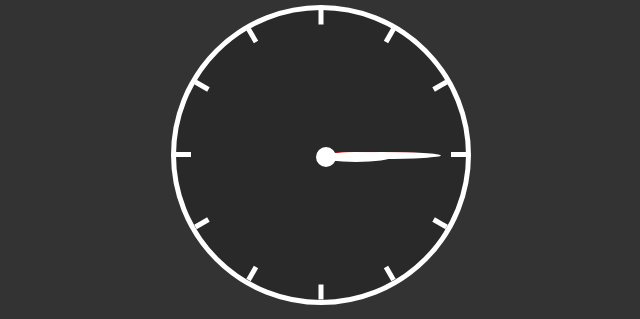
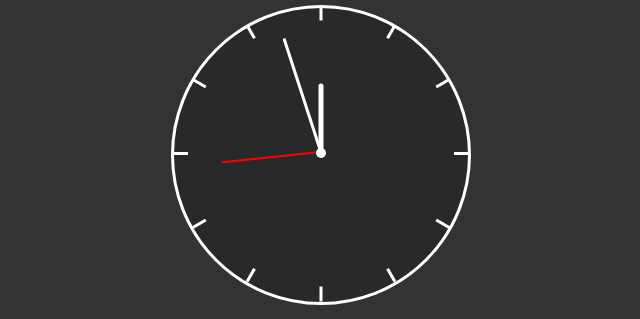
Before and after one commit to JonatasASB/analog-clock, a plain HTML site: page index.html in a window 1280 px wide. Shown: the part 224-543 px from the top of the page, without its empty margins (319-959 px from the left). Drawn offline with Linux system fonts and the light colour scheme.

Commit message:
finishing script

```diff
--- a/assets/script.js
+++ b/assets/script.js
@@ -0,0 +1,28 @@
+
+let digitalElement = document.querySelector('.digital');
+let secondElement = document.querySelector('.p_s');
+let minuteElement = document.querySelector('.p_m');
+let hoursElement = document.querySelector('.p_h')
+
+
+function upDateClock() {
+    let now = new Date();
+    let hour = now.getHours();
+    let minute = now.getMinutes();
+    let second = now.getSeconds();
+
+    digitalElement.innerHTML = `${fix0(hour)}:${fix0(minute)}:${fix0(second)}`;
+
+    secondElement.style.transform = `rotate(${(second * 6) - 90}deg)`;
+
+    minuteElement.style.transform = `rotate(${(minute * 6) - 90}deg)`
+
+    hoursElement.style.transform = `rotate(${(hour * 30) - 90}deg)`
+
+    function fix0(time) {
+        return time < 10 ? '0' + time : time
+    }
+}
+
+setInterval(upDateClock, 1000)
+upDateClock();
--- a/assets/style.css
+++ b/assets/style.css
@@ -22,7 +22,7 @@ h1 {
 .relogio {
     width: 300px;
     height: 300px;
-    border: 5px solid #FFF;
+    border: 3px solid #FFF;
     border-radius: 50%;
     background-color: rgba(0, 0, 0, 0.2);
 }
@@ -35,8 +35,8 @@ h1 {
     margin-top: -3px;
 }
 .risco {
-    width: 145px;
-    height: 5px;
+    width: 148px;
+    height: 3px;
     position: absolute;
     transform-origin: left;
     display: flex;
@@ -58,32 +58,33 @@ h1 {
 .p {
     transform-origin: left;
     transform: rotate(0deg);
-    border-radius: 50%;
+    border-radius: 10px;
     position: absolute;
+    margin-top: -1px
 }
 
 .p_s {
     width: 100px;
-    height: 3px;
+    height: 2px;
     background-color: #F00;
 }
 .p_m {
     width: 120px;
-    height: 7px;
+    height: 3px;
     background-color: #FFF;
 }
 .p_h {
     width: 70px;
-    height: 10px;
+    height: 5px;
     background-color: #FFF;
 }
 .encaixe {
-    width: 20px;
-    height: 20px;
+    width: 10px;
+    height: 10px;
     background-color: #FFF;
     border-radius: 50%;
     position: absolute;
-    margin-top: -5px;
+    margin-top: -4px;
     margin-left: -5px;
 }
 .digital {
```
